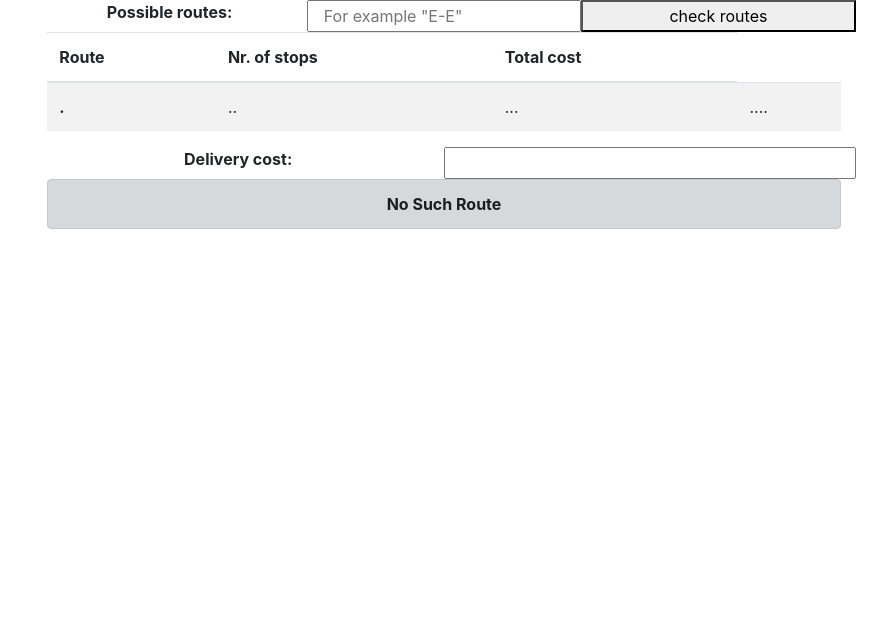
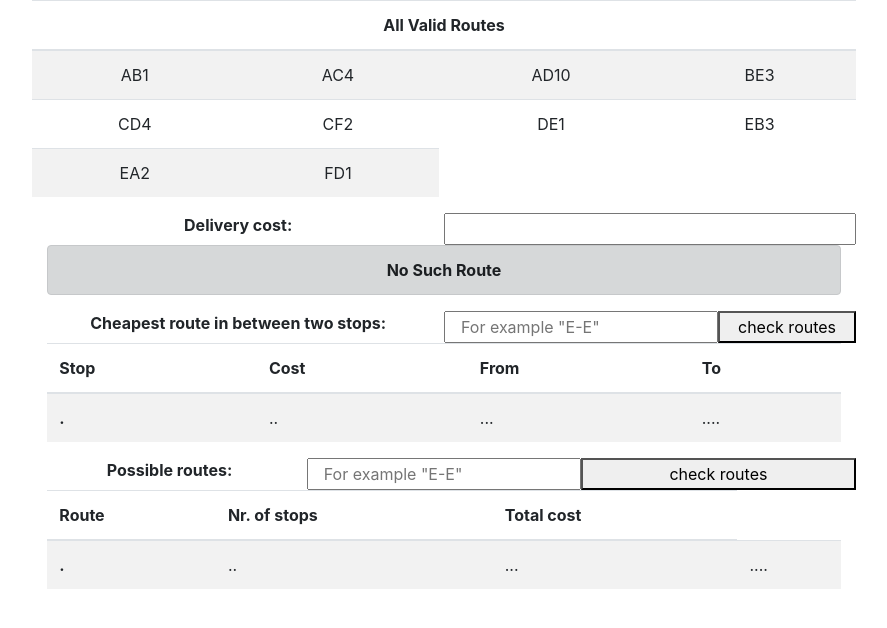
Before and after one commit to SebastianLindback/ACME_delivery_service, a React (Create React App) app in the folder client/: page / in a window 1280 px wide. Shown: the top 628 px of the page, without its empty margins (196-1083 px from the left). Built offline with nearby package versions, Linux system fonts and the light colour scheme.

Commit message:
Case_3-Implimentaion and design

```diff
--- /dev/null
+++ b/client/src/components/CheapestRoute.tsx
@@ -0,0 +1,101 @@
+import React, { useState } from 'react'
+import { DeliveryRoute } from '../models/DeliveryRoute';
+import CalculateRoutePossibilities from '../utils/CalculateRoutePossibilities';
+
+function CheapestRoute() {
+    const [input, setInput] = useState("");
+    const [tableBody, setTableBody] = useState<JSX.Element[]>([<tr>
+      <th scope="row">.</th>
+      <td>..</td>
+      <td>...</td>
+      <td>....</td>
+
+    </tr>]);
+
+    const handleChange = (event: React.ChangeEvent<HTMLInputElement>) => {
+    setInput(event.target.value);
+  };
+  const getCostSum = (array : DeliveryRoute[]) => {
+    let sum = 0;
+    array.forEach(item =>  {
+      sum += item.cost;
+    })
+    return sum;
+  };
+  const possibleRoutes = CalculateRoutePossibilities(input.toUpperCase());
+  let result : DeliveryRoute[] = [];
+  possibleRoutes.forEach(route => {
+    if (result.length === 0) {result = [...route]}
+    if (getCostSum(result) > getCostSum(route)) {result = [...route]}
+  })
+
+
+  const createPossibleRouteResult = (possibleRoutes : DeliveryRoute[]) => {
+    const row: JSX.Element[] = [];
+
+    possibleRoutes.forEach(route => {
+
+       row.push(<tr key={"A" + possibleRoutes.indexOf(route) }>
+      <th scope="row">{possibleRoutes.indexOf(route) +1}</th>
+      <td>{route.cost}</td>
+      <td>{route.node_ofOrigin}</td>
+      <td>{route.node_ofDestination}</td>
+
+    </tr>);
+
+  });
+  row.push(<tr>
+    <th scope="row">TOTAL COST:</th>
+    <td><strong> {getCostSum(possibleRoutes)}</strong></td>
+    <td></td>
+    <td></td>
+  </tr>);
+
+    setTableBody(row);
+
+  }
+  const calculateTable = () => {
+    createPossibleRouteResult(result);
+  }
+
+
+
+  return (
+    <div className='row col-sm-12  col-lg-8 d-flex flex-colum justify-content-center mx-auto'>
+      <label className="col-6 text-center"><strong>Cheapest route in between two stops: </strong></label>
+      <input
+        className="col-4"
+        type="text"
+        onChange={handleChange}
+        value={input}
+        placeholder='For example "E-E"'
+        >
+
+      </input>
+      <button className='col-2' onClick={calculateTable}>check routes</button>
+
+      <div className='row col-12'>
+        <table className=" table table-striped ">
+
+        <thead></thead>
+        <thead className="thead">
+        <tr>
+          <th scope="col">Stop</th>
+          <th scope="col">Cost</th>
+          <th scope="col">From</th>
+          <th scope="col">To</th>
+
+        </tr>
+        </thead>
+        <tbody >
+          {tableBody}
+        </tbody>
+        </table>
+
+      </div>
+    </div>
+
+  )
+}
+
+export default CheapestRoute
--- /dev/null
+++ b/client/src/components/DisplayAllVaildRoutes.tsx
@@ -0,0 +1,39 @@
+import React from 'react'
+
+function DisplayAllVaildRoutes() {
+    const {Routes} = require('../context/routes.json');
+    let result : JSX.Element[] = [];
+    let asd : JSX.Element[] = [];
+    (Routes as string[]).forEach(item => {
+
+        asd.push(
+            <td key={(Routes as string[]).indexOf(item)}>{item}</td>
+        );
+        if (asd.length === 4 || (Routes as string[]).indexOf(item) === (Routes as string[]).length-1) {
+            result.push(
+                <tr>{asd}</tr>
+            )
+            asd = [];
+        }
+    })
+
+  return (
+    <div className='row  col-sm-12  col-lg-8 d-flex flex-colum justify-content-between mx-auto'>
+    <table className='table table-striped text-center '>
+        <thead>
+            <tr>
+        <th colSpan={12} scope="row">
+            All Valid Routes
+
+        </th>
+        </tr>
+        </thead>
+        <tbody>
+        {result}
+        </tbody>
+        </table>
+        </div>
+  )
+}
+
+export default DisplayAllVaildRoutes
--- a/client/src/index.tsx
+++ b/client/src/index.tsx
@@ -4,13 +4,17 @@ import './index.css';
 import reportWebVitals from './reportWebVitals';
 import DeliveryCost from './components/DeliveryCost';
 import RoutePossibilityComponent from './components/RoutePossibilityComponent';
+import CheapestRoute from './components/CheapestRoute';
+import DisplayAllVaildRoutes from './components/DisplayAllVaildRoutes';
 
 const root = ReactDOM.createRoot(
   document.getElementById('root') as HTMLElement
 );
 root.render(<>
+    <DisplayAllVaildRoutes/>
+    <DeliveryCost />
+    <CheapestRoute/>
     <RoutePossibilityComponent/>
-    <DeliveryCost />
     </>
 );
 
```
